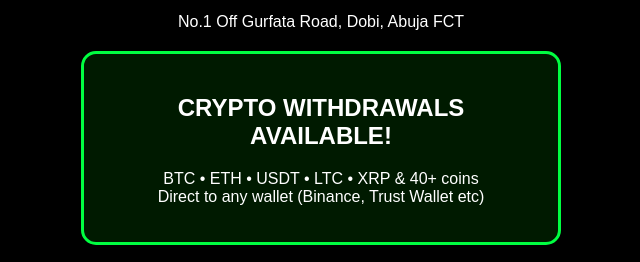
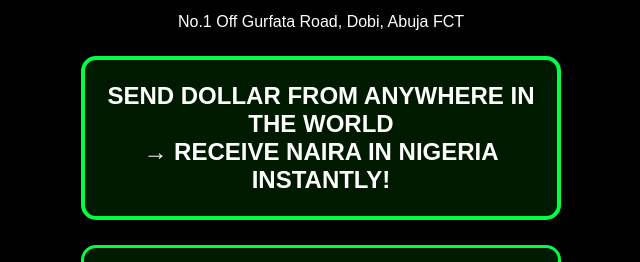
Before and after one commit to danpee2000z/Lean--exchange-, a plain HTML site: page index.html in a window 1280 px wide. Shown: the part 481-743 px from the top of the page, without its empty margins (319-959 px from the left). Drawn offline with Linux system fonts and the light colour scheme.

Commit message:
Update index.html

```diff
--- a/index.html
+++ b/index.html
@@ -9,6 +9,7 @@
         .c{max-width:480px;margin:0 auto;padding:20px}
         img{width:100%;max-width:400px;border-radius:20px;margin:20px 0}
         .g{background:#001a00;border:3px solid #00ff41;padding:20px;border-radius:15px;margin:20px 0}
+        .bold{background:#001a00;border:4px solid #00ff41;padding:22px;border-radius:15px;margin:25px 0;font-size:24px;font-weight:bold}
         .r{font-size:22px;color:#00ff41;font-weight:bold;margin:15px 0}
         .s{background:#2d1b4d;padding:20px;border-radius:15px;margin:20px 0}
         .b{background:#00ff41;color:#000;padding:20px;font-size:24px;border-radius:50px;margin:30px 0;font-weight:bold;text-decoration:none;display:block}
@@ -17,10 +18,15 @@
 </head>
 <body>
 <div class="c">
-    <img src="https://files.catbox.moe/8y7q2s.jpg" alt="Money">
+    <img src="https://i.ibb.co/0jP5Q7k/money-logo.jpg" alt="Dollar & Naira Money Logo">
     <h1>LEAN EXCHANGE</h1>
     <div class="badge">BN: 3346695</div>
     <p>No.1 Off Gurfata Road, Dobi, Abuja FCT</p>
+
+    <div class="bold">
+        SEND DOLLAR FROM ANYWHERE IN THE WORLD<br>
+        → RECEIVE NAIRA IN NIGERIA INSTANTLY!
+    </div>
 
     <div class="g">
         <h2>CRYPTO WITHDRAWALS AVAILABLE!</h2>
```
